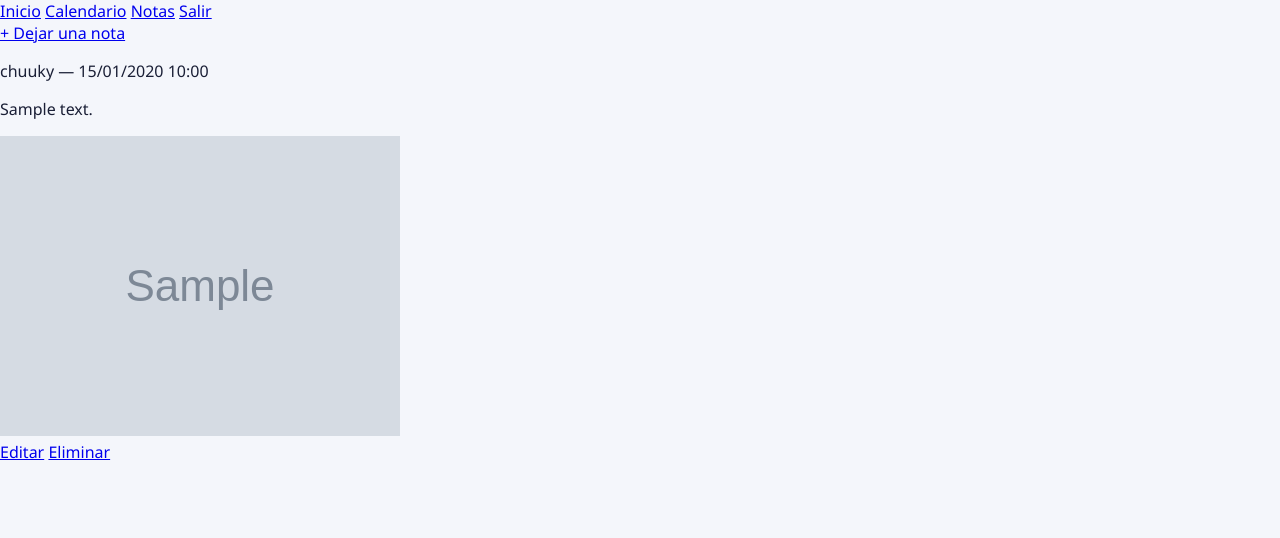
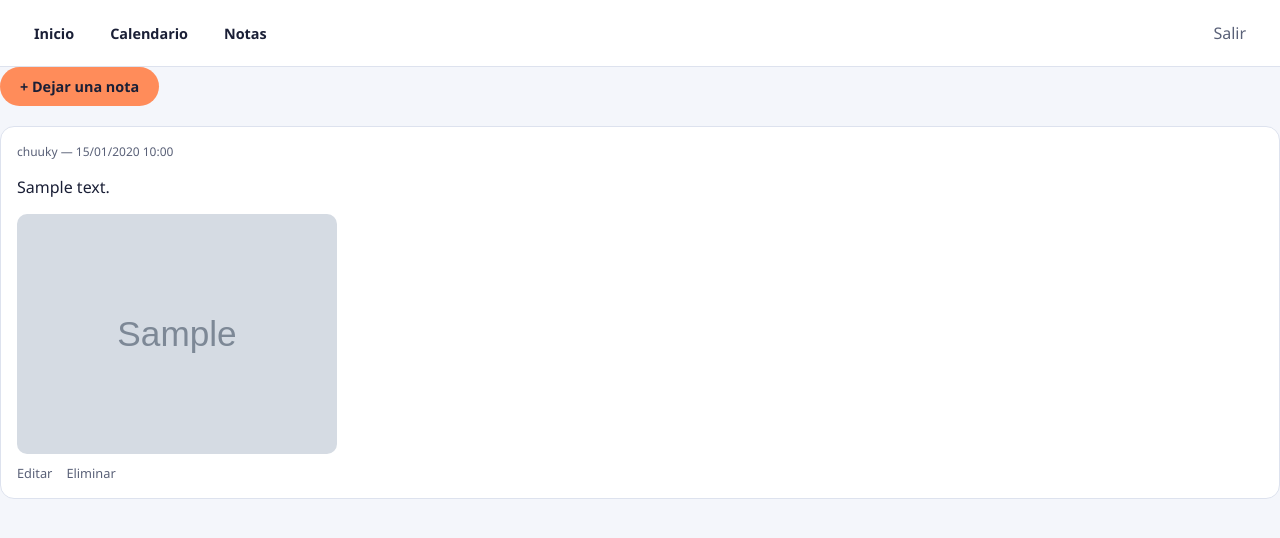
Before and after one commit to christian-ormachea/rubia, a Django app: page /notas/ in a window 1280 px wide. Shown: the top 538 px of the page. Run offline with Django 5.2, Linux system fonts and the light colour scheme; a user stored in the database is signed in; data comes from the database, SQL or seed files in the repository; both versions use the stored data as it was after the commit; tables that the repository leaves empty hold one stand-in row (values such as "Sample post"); grey boxes marked "Sample" are stand-in pictures.

Commit message:
Estilizado nav y fix logout

```diff
--- a/citas/static/citas/style.css
+++ b/citas/static/citas/style.css
@@ -501,3 +501,166 @@ h2 {
         border-color: #ff5a5a;
     }
 }
+
+.navbar {
+    display: flex;
+    align-items: center;
+    gap: 8px;
+    padding: 14px 20px;
+    background: var(--fondo-tarjeta);
+    border-bottom: 1px solid var(--borde);
+}
+
+.navbar-link {
+    text-decoration: none;
+    color: var(--texto);
+    font-weight: 600;
+    font-size: 0.9rem;
+    padding: 8px 14px;
+    border-radius: 20px;
+    transition: background 0.15s ease, color 0.15s ease;
+}
+
+@media (hover: hover) {
+    .navbar-link:hover {
+        background: var(--acento-suave);
+        color: var(--acento);
+    }
+}
+
+.form-salir {
+    margin-left: auto;
+}
+
+.navbar-salir {
+    background: none;
+    border: none;
+    font: inherit;
+    cursor: pointer;
+    color: var(--texto-suave);
+}
+
+@media (hover: hover) {
+    .navbar-salir:hover {
+        background: #ff5a5a22;
+        color: #ff5a5a;
+    }
+}
+
+.contenedor-notas {
+    max-width: 700px;
+    margin: 0 auto;
+    padding: 24px 16px 60px;
+}
+
+.btn-nueva-nota {
+    display: inline-block;
+    margin-bottom: 20px;
+    padding: 10px 20px;
+    border-radius: 20px;
+    background: var(--acento);
+    color: #1a1f36;
+    text-decoration: none;
+    font-weight: 600;
+    font-size: 0.9rem;
+    transition: opacity 0.15s ease;
+}
+
+@media (hover: hover) {
+    .btn-nueva-nota:hover {
+        opacity: 0.9;
+    }
+}
+
+.nota {
+    background: var(--fondo-tarjeta);
+    border: 1px solid var(--borde);
+    border-radius: 14px;
+    padding: 16px;
+    margin-bottom: 16px;
+}
+
+.nota-autor {
+    margin: 0 0 8px;
+    font-size: 0.75rem;
+    color: var(--texto-suave);
+}
+
+.nota-contenido {
+    margin: 0 0 10px;
+    color: var(--texto);
+    line-height: 1.5;
+}
+
+.nota-imagen {
+    width: 100%;
+    max-width: 320px;
+    border-radius: 10px;
+    display: block;
+    margin-bottom: 10px;
+}
+
+.nota-acciones {
+    display: flex;
+    gap: 14px;
+}
+
+.nota-acciones a {
+    font-size: 0.8rem;
+    color: var(--texto-suave);
+    text-decoration: none;
+}
+
+@media (hover: hover) {
+    .nota-acciones a:hover {
+        color: var(--acento);
+    }
+}
+
+.form-nota {
+    max-width: 500px;
+    margin: 0 auto;
+    padding: 24px 16px 60px;
+}
+
+.form-nota p {
+    margin-bottom: 14px;
+}
+
+.form-nota label {
+    display: block;
+    font-size: 0.8rem;
+    color: var(--texto-suave);
+    margin-bottom: 4px;
+}
+
+.form-nota input,
+.form-nota textarea {
+    width: 100%;
+    padding: 10px;
+    border-radius: 8px;
+    border: 1px solid var(--borde);
+    background: var(--fondo);
+    color: var(--texto);
+    font-family: inherit;
+    font-size: 0.9rem;
+}
+
+.form-nota button {
+    margin-top: 6px;
+    padding: 12px 24px;
+    border: none;
+    border-radius: 10px;
+    background: var(--acento);
+    color: #1a1f36;
+    font-weight: 600;
+    font-size: 0.95rem;
+    cursor: pointer;
+    transition: opacity 0.15s ease;
+}
+
+@media (hover: hover) {
+    .form-nota button:hover {
+        opacity: 0.9;
+    }
+}
--- /dev/null
+++ b/contraseña.txt
@@ -0,0 +1,2 @@
+chuuky
+bgco423!
--- a/notas/templates/notas/lista.html
+++ b/notas/templates/notas/lista.html
@@ -3,7 +3,9 @@
 {% block titulo %}Notas{% endblock %}
 
 {% block contenido %}
-<a href="{% url 'nota_crear' %}" class="btn-nueva-nota">+ Dejar una nota</a>
+{% if user.is_superuser %}
+    <a href="{% url 'nota_crear' %}" class="btn-nueva-nota">+ Dejar una nota</a>
+{% endif %}
 
 {% for nota in notas %}
     <div class="nota">
--- a/notas/views.py
+++ b/notas/views.py
@@ -14,21 +14,28 @@ def lista_notas(request):
 
 @login_required
 def crear_nota(request):
-    if request.method == 'POST':
-        form = NotaForm(request.POST, request.FILES)
-        if form.is_valid():
-            nota = form.save(commit=False)
-            nota.autor = request.user
-            nota.save()
-            return redirect('notas')
+    if request.user.is_superuser:
+        if request.method == 'POST':
+            form = NotaForm(request.POST, request.FILES)
+            if form.is_valid():
+                nota = form.save(commit=False)
+                nota.autor = request.user
+                nota.save()
+                return redirect('notas')
+        else:
+            form = NotaForm()
     else:
-        form = NotaForm()
+        raise PermissionDenied
     return render(request, 'notas/form.html', {'form': form})
 
 
 @login_required
 def editar_nota(request, pk):
     nota = get_object_or_404(Nota, pk=pk)
+
+    if not request.user.is_superuser:
+        raise PermissionDenied
+
     if nota.autor != request.user:
         raise PermissionDenied
 
@@ -45,6 +52,10 @@ def editar_nota(request, pk):
 @login_required
 def eliminar_nota(request, pk):
     nota = get_object_or_404(Nota, pk=pk)
+
+    if not request.user.is_superuser:
+        raise PermissionDenied
+
     if nota.autor != request.user:
         raise PermissionDenied
 
--- a/templates/base.html
+++ b/templates/base.html
@@ -13,7 +13,10 @@
         <a href="{% url 'inicio' %}" class="navbar-link">Inicio</a>
         <a href="{% url 'calendario' %}" class="navbar-link">Calendario</a>
         <a href="{% url 'notas' %}" class="navbar-link">Notas</a>
-        <a href="{% url 'logout' %}" class="navbar-link navbar-salir">Salir</a>
+        <form action="{% url 'logout' %}" method="post" class="form-salir" onsubmit="return confirm('¿Cerrar sesión?')">
+            {% csrf_token %}
+            <button type="submit" class="navbar-link navbar-salir">Salir</button>
+        </form>
     </nav>
     {% endif %}
 
```
Also changed, not shown: notas/templates/notas/form.html (+7 -5 lines), db.sqlite3.
